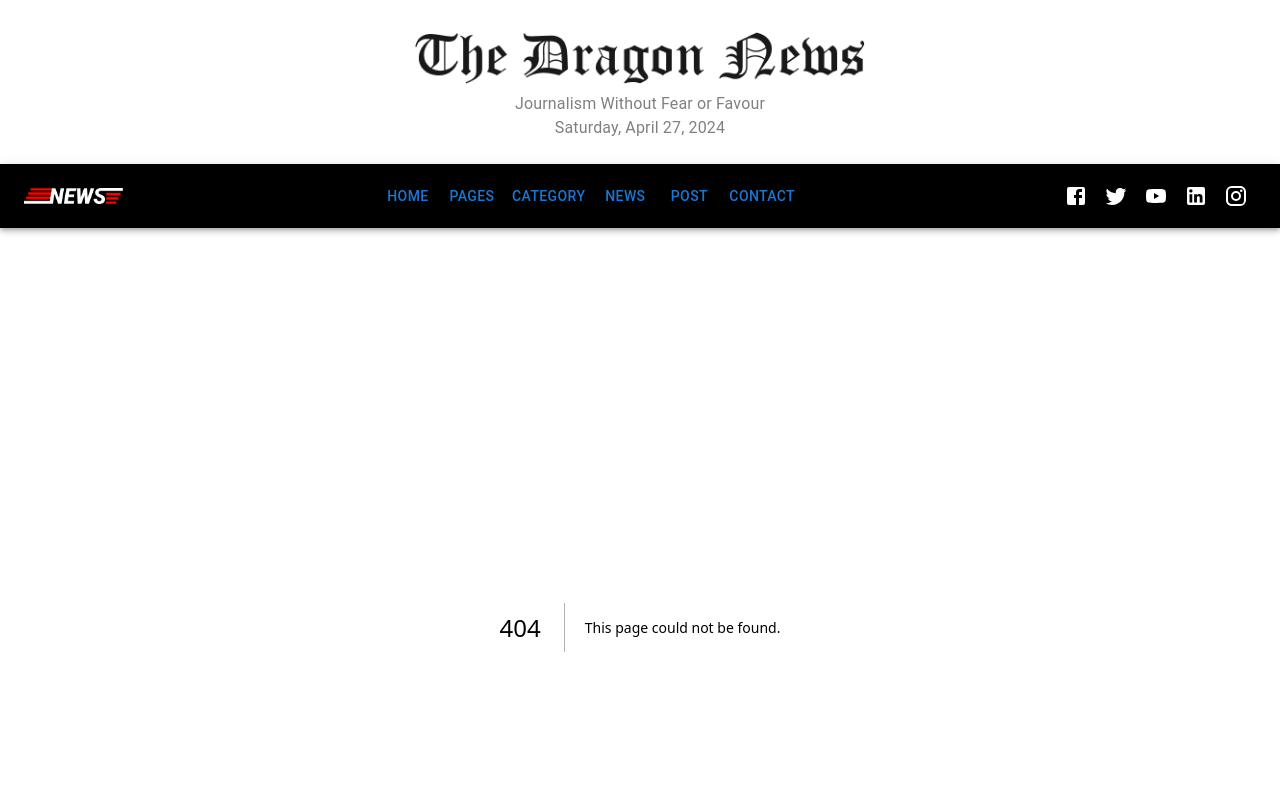
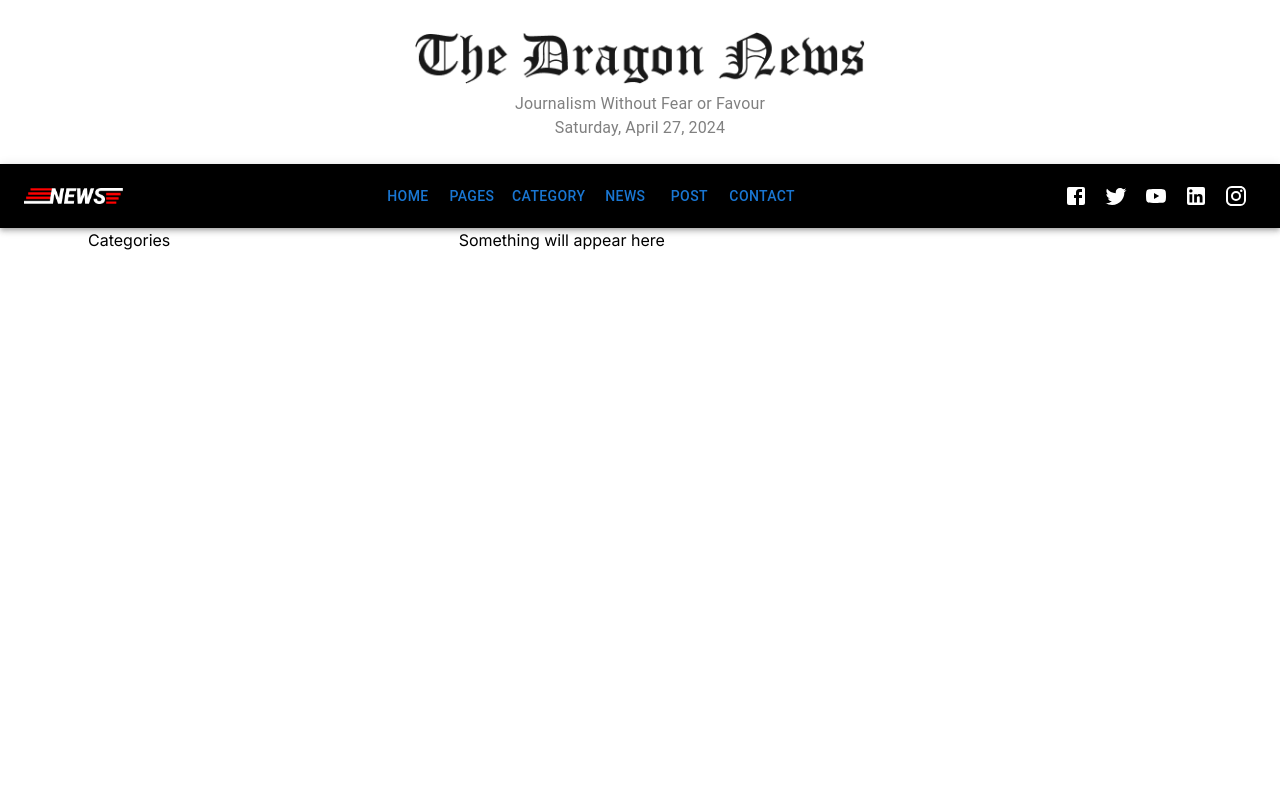
Before and after one commit to soyebsuvo/The-dragon-news, a Next.js app: page /Categories/1 in a window 1280 px wide. Before the commit this address had no page. Shown: the top 800 px of the page. Built offline with nearby package versions, Linux system fonts and the light colour scheme.

Commit message:
added the layout in categories route

```diff
--- /dev/null
+++ b/src/app/Categories/[categoriesId]/page.js
@@ -0,0 +1,10 @@
+
+const DynamicPage = () => {
+    return (
+        <div>
+            <h2>Something will appear here</h2>
+        </div>
+    );
+};
+
+export default DynamicPage;
--- /dev/null
+++ b/src/app/Categories/layout.js
@@ -0,0 +1,24 @@
+import { Box, Container, Grid } from "@mui/material";
+
+const layout = ({children}) => {
+  return (
+    <Box>
+      <Container>
+        <Grid
+          container
+          spacing={1}
+          className="justify-center items-center my-3"
+        >
+          <Grid item xs={4}>
+            <h2>Categories</h2>
+          </Grid>
+          <Grid item xs={8} className="space-y-2">
+            {children}
+          </Grid>
+        </Grid>
+      </Container>
+    </Box>
+  );
+};
+
+export default layout;
```
